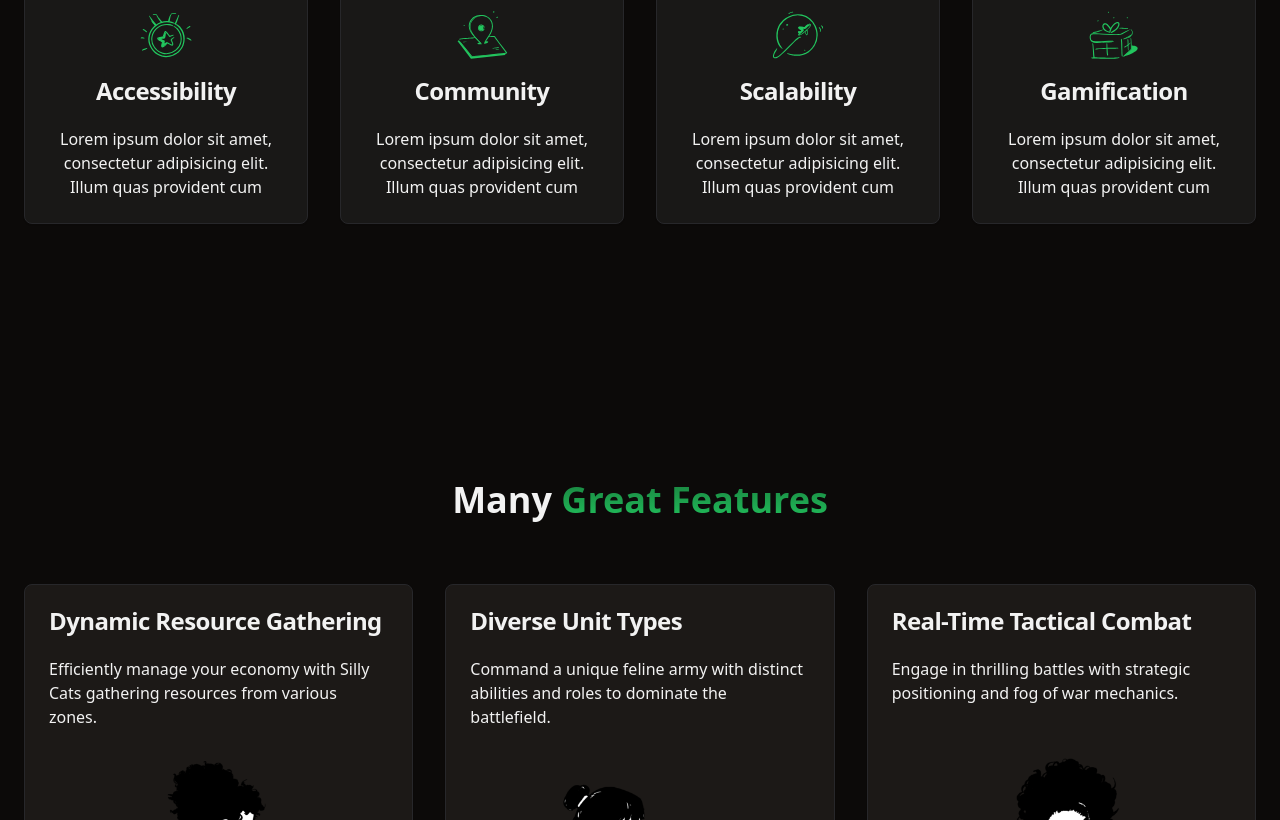
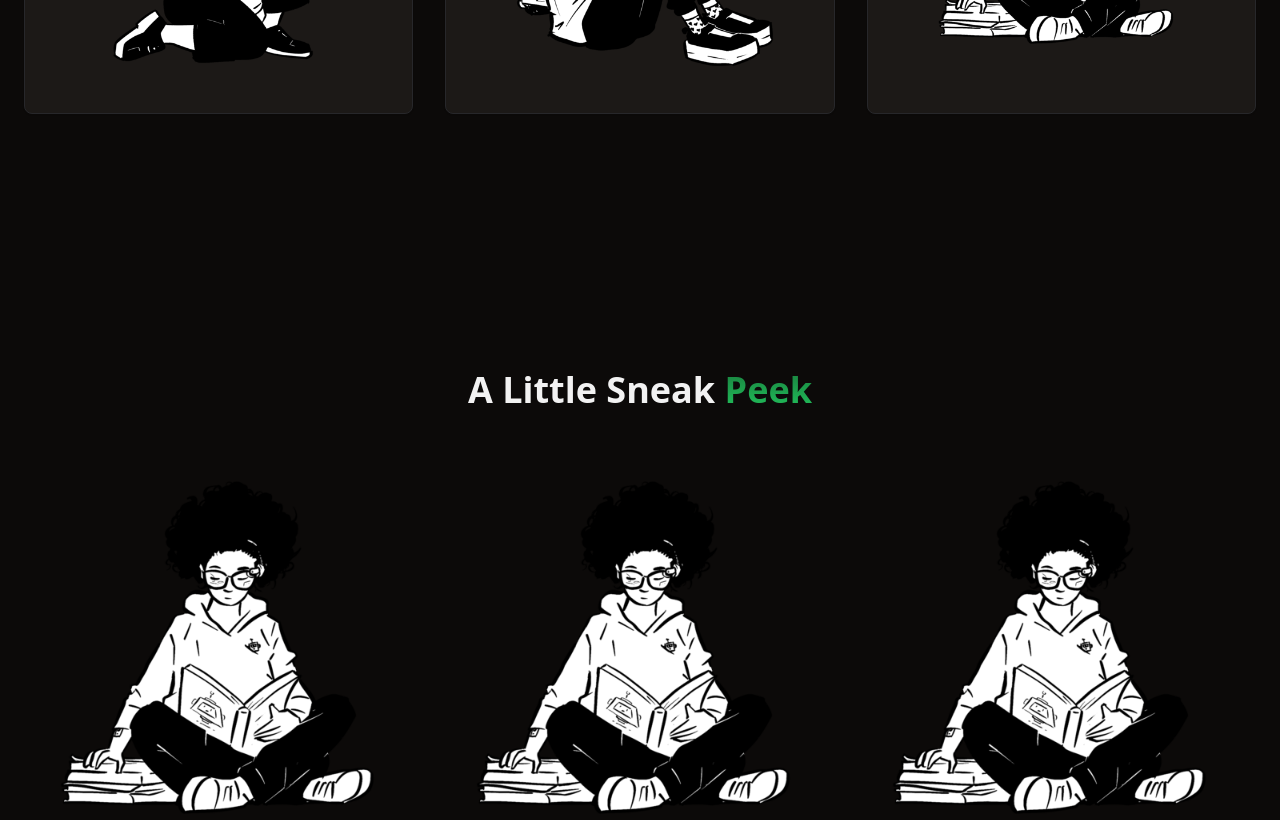
Before and after one commit to A2ron-k/clawcraft-site, a React (Vite) app: page / in a window 1280 px wide. Shown: the part 1980-2800 px from the top of the page. Built offline with nearby package versions, Linux system fonts and the light colour scheme.

Commit message:
feat: add gallery component

```diff
--- a/src/App.tsx
+++ b/src/App.tsx
@@ -1,18 +1,13 @@
 import { About } from "./components/About";
 import { Cta } from "./components/Cta";
-import { FAQ } from "./components/FAQ";
 import { Features } from "./components/Features";
 import { Footer } from "./components/Footer";
 import { Hero } from "./components/Hero";
-import { HowItWorks } from "./components/HowItWorks";
 import { Navbar } from "./components/Navbar";
-import { Newsletter } from "./components/Newsletter";
-import { Pricing } from "./components/Pricing";
 import { ScrollToTop } from "./components/ScrollToTop";
-import { Services } from "./components/Services";
-import { Sponsors } from "./components/Sponsors";
 import { Team } from "./components/Team";
-import { Testimonials } from "./components/Testimonials";
+import { Gallery } from "./components/Gallery";
+
 import "./App.css";
 
 function App() {
@@ -20,17 +15,11 @@ function App() {
 		<>
 			<Navbar />
 			<Hero />
-      <Sponsors />
 			<About />
-      <HowItWorks />
 			<Features />
-      <Services />
+			<Gallery />
 			<Cta />
-      <Testimonials />
 			<Team />
-      <Pricing />
-      <Newsletter />
-      <FAQ />
 			<Footer />
 			<ScrollToTop />
 		</>
--- /dev/null
+++ b/src/components/Gallery.tsx
@@ -0,0 +1,50 @@
+import React from "react";
+import image1 from "../assets/growth.png";
+
+export const Gallery = () => {
+	return (
+		<section id="screenshot" className="container py-24 sm:py-32">
+			{/* 3 section */}
+			<h2 className="text-3xl lg:text-4xl font-bold md:text-center">
+				A Little Sneak{" "}
+				<span className="bg-gradient-to-b from-primary/60 to-primary text-transparent bg-clip-text">
+					Peek
+				</span>
+			</h2>
+
+			{/* grid of images 3 by 3 */}
+			<div className="grid grid-cols-1 sm:grid-cols-2 lg:grid-cols-3 gap-4 mt-8">
+				<img
+					src={image1}
+					alt="Screenshot 1"
+					className="w-full h-auto object-cover"
+				/>
+				<img
+					src={image1}
+					alt="Screenshot 2"
+					className="w-full h-auto object-cover"
+				/>
+				<img
+					src={image1}
+					alt="Screenshot 3"
+					className="w-full h-auto object-cover"
+				/>
+				<img
+					src={image1}
+					alt="Screenshot 4"
+					className="w-full h-auto object-cover"
+				/>
+				<img
+					src={image1}
+					alt="Screenshot 5"
+					className="w-full h-auto object-cover"
+				/>
+				<img
+					src={image1}
+					alt="Screenshot 6"
+					className="w-full h-auto object-cover"
+				/>
+			</div>
+		</section>
+	);
+};
```
Lines whose indentation alone changed are shown as unchanged.
